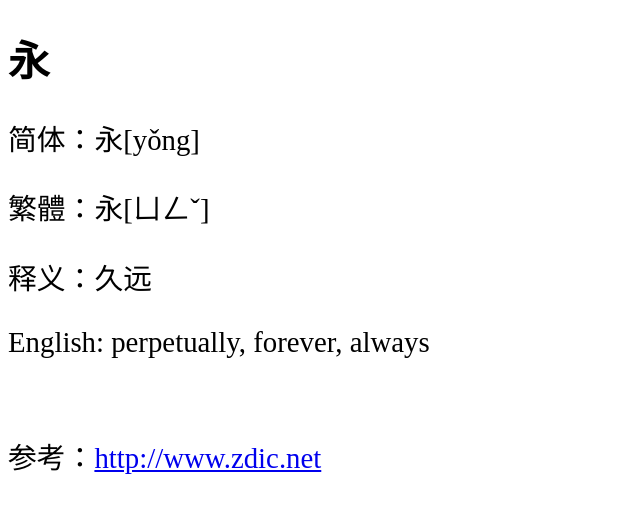
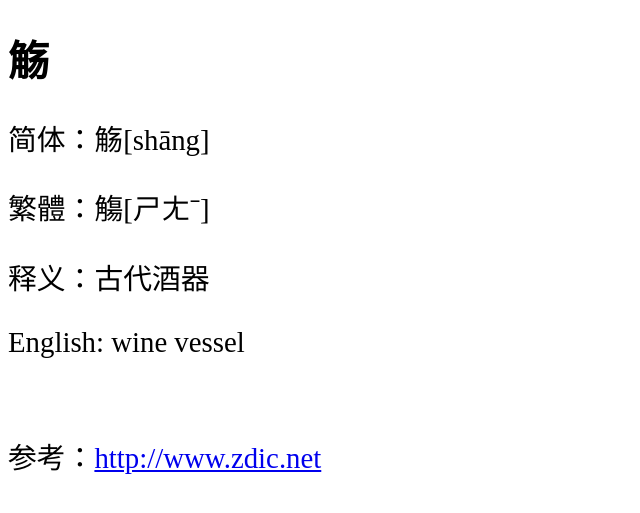
Before and after one commit to shengzhe/livecalligraphy, a Jekyll site: the page built from _posts/2012-08-31-LanTing-58.html, in a window 1280 px wide. Shown: the top 513 px of the page, without its empty margins (0-640 px from the left). Built offline with Jekyll 4.4.1, drawn with Linux system fonts in a browser that asks for light colours; Markdown is read by kramdown in place of the engine named in the settings.

Commit message:
Update _posts/2012-08-31-LanTing-58.html

```diff
--- a/_posts/2012-08-31-LanTing-58.html
+++ b/_posts/2012-08-31-LanTing-58.html
@@ -1,11 +1,11 @@
 ---
 layout: default
-title: 兰亭集序第1个字 (1st character of Lan Ting)
+title: 兰亭集序第58个字 (58th character of Lan Ting)
 ---
-<h1>永</h1>
-<p>简体：永[yǒng]</p>
-<p>繁體：永[ㄩㄥˇ]</p>
-<p>释义：久远</p>
-<p>English: perpetually, forever, always</p>
+<h1>觞</h1>
+<p>简体：觞[shāng]</p>
+<p>繁體：觴[ㄕㄤˉ]</p>
+<p>释义：古代酒器</p>
+<p>English: wine vessel</p>
 <br/>
-<p>参考：<a href="http://www.zdic.net/zd/zi/ZdicE6ZdicB0ZdicB8.htm">http://www.zdic.net</a></p>
+<p>参考：<a href="http://www.zdic.net/zd/zi/ZdicE8ZdicA7Zdic9E.htm">http://www.zdic.net</a></p>
```
